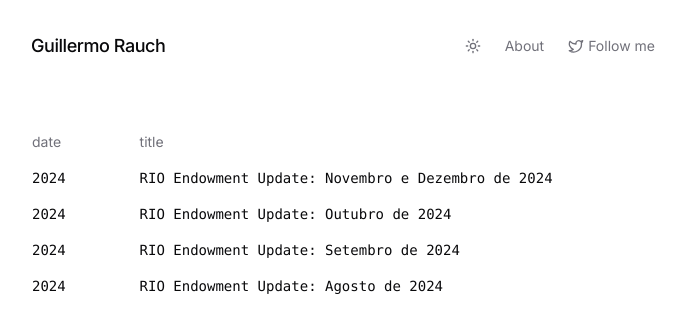
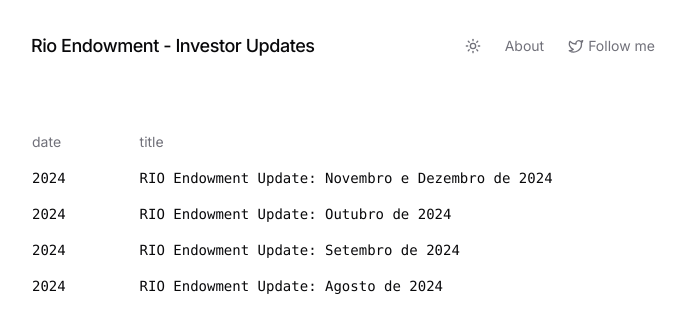
Before and after one commit to lucabcastellano/RIOIR, a Next.js app in the folder rio_updates/: page / in a window 1280 px wide. Shown: the top 332 px of the page, without its empty margins (297-982 px from the left). Built offline with nearby package versions, Linux system fonts and the light colour scheme.

Commit message:
update: home page title

```diff
--- a/rio_updates/app/page.tsx
+++ b/rio_updates/app/page.tsx
@@ -35,7 +35,7 @@ export default function Home() {
       <div className="mx-auto max-w-2xl px-6">
         <header className="py-8 flex items-center justify-between">
           <h1 className="text-lg font-medium tracking-tight">
-            <Link href="/">Guillermo Rauch</Link>
+            <Link href="/">Rio Endowment - Investor Updates</Link>
           </h1>
           <nav className="flex items-center space-x-6">
             <button
```
